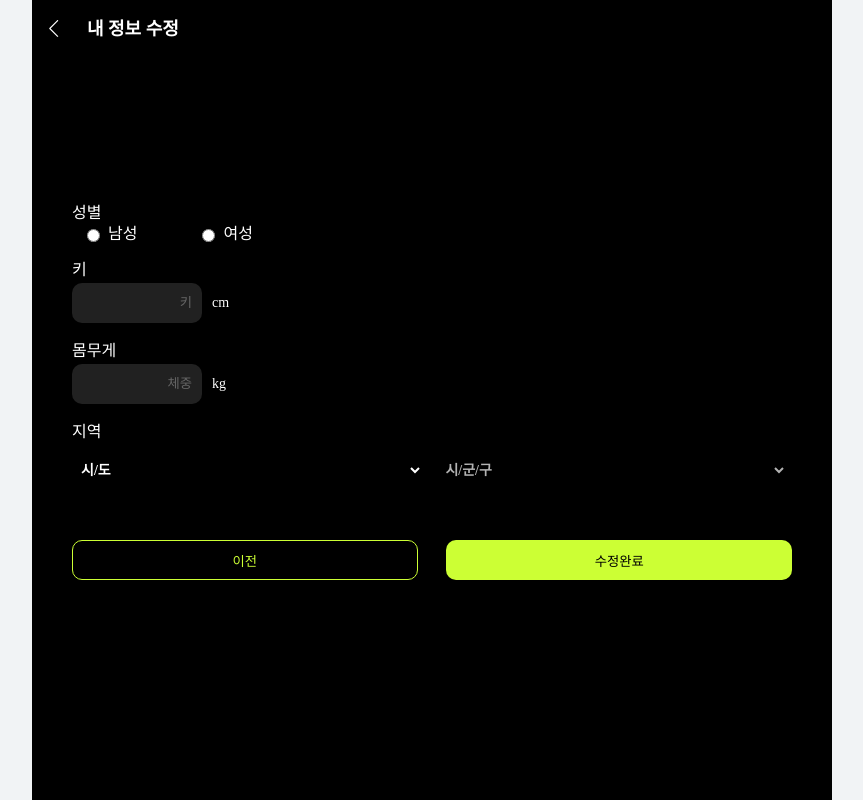
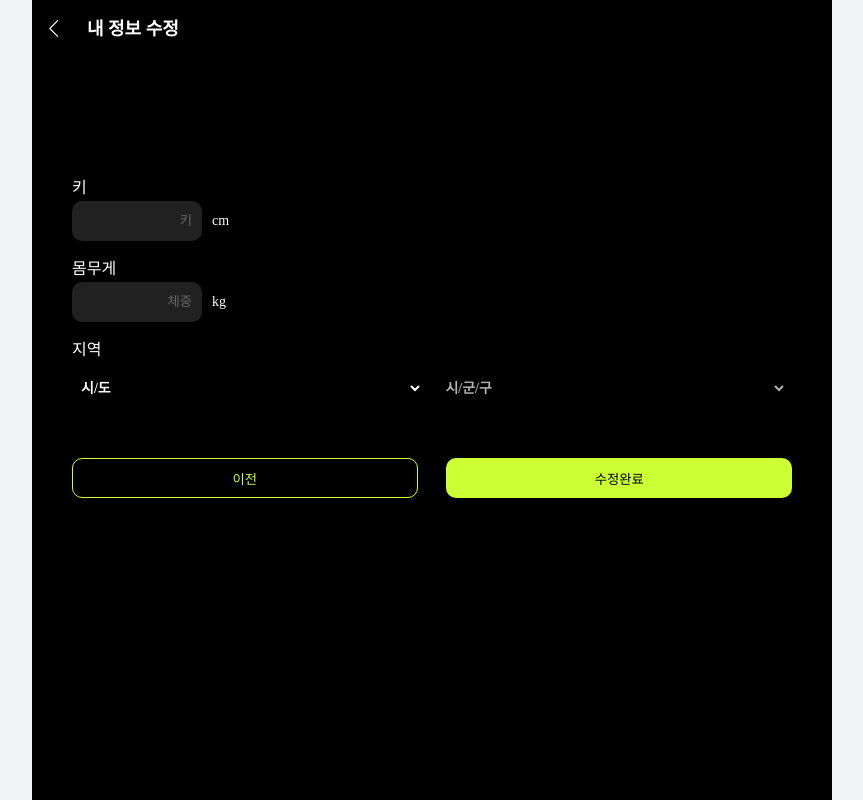
Before and after one commit to JJJJ55/0CHA, a React (Create React App) app in the folder front-end/: page /mypage/info in a window 1280 px wide. Shown: the whole page, without its empty margins (208-1071 px from the left). Built offline with nearby package versions, Linux system fonts and the light colour scheme; sample sign-in values are in the browser's storage; a web font is replaced by a local one; what chartjs-plugin-datalabels would draw is missing.

Commit message:
test - ojy - 배포환경 테스트

```diff
--- a/front-end/src/components/Common/TextArea.tsx
+++ b/front-end/src/components/Common/TextArea.tsx
@@ -34,6 +34,7 @@ interface TextAreaProps {
   bold?: string;
   placeColor?: string;
   size?: string;
+  value?: string;
 }
 
 const TextArea = (props: TextAreaProps): JSX.Element => {
--- a/front-end/src/lib/api/fitness-api.ts
+++ b/front-end/src/lib/api/fitness-api.ts
@@ -48,7 +48,8 @@ export const getFitnessJjimCheck = async (
   success: (response: any) => void,
   fail: (error: AxiosError) => void,
 ) => {
-  await jwt.get(`/workout/exercises/${exerciseId}/is-favorite`).then(success).catch(fail);
+  // await jwt.get(`/workout/exercises/${exerciseId}/is-favorite`).then(success).catch(fail);
+  await jwt.get(`/workout/exercises/${exerciseId}/favorite`).then(success).catch(fail);
 };
 
 // 본인루틴조회
--- a/front-end/src/lib/api/user-api.ts
+++ b/front-end/src/lib/api/user-api.ts
@@ -111,6 +111,7 @@ export const signup = async (
   success: (response: any) => void,
   fail: (error: AxiosError) => void,
 ) => {
+  console.log('넘어온 값 : ' + param);
   await local.post(`/auth/register/signup`, param).then(success).catch(fail);
 };
 
--- a/front-end/src/pages/LoginAfter/PlusInfo/PlusInfoPage.tsx
+++ b/front-end/src/pages/LoginAfter/PlusInfo/PlusInfoPage.tsx
@@ -381,6 +381,8 @@ const PlusInfoPage = (): JSX.Element => {
     location2: '',
   });
 
+  console.log('넘어온 아이디 : ', id);
+
   const handleChangeValue = (e: React.ChangeEvent<HTMLInputElement | HTMLSelectElement>) => {
     const { name, value } = e.target;
     // 키 - 체중 필드에 대해 제약조건 규정
@@ -405,8 +407,8 @@ const PlusInfoPage = (): JSX.Element => {
       gender: parseInt(data.gender),
       height: parseFloat(data.height),
       weight: parseFloat(data.weight),
-      district: data.location2,
-      siGunGu: data.location1,
+      district: data.location1,
+      siGunGu: data.location2,
     };
     await putPlusInfo(
       param,
--- a/front-end/src/pages/LoginBefore/SignUp/SignUpPage.tsx
+++ b/front-end/src/pages/LoginBefore/SignUp/SignUpPage.tsx
@@ -463,7 +463,8 @@ const SignUpPage = (): JSX.Element => {
         (resp) => {
           dispatch(pageActions.OnPageChange());
           alert('가입성공');
-          navigate('/signup', { state: { id: resp.data.id } });
+          console.log('뱉은 값 : ' + resp.data);
+          navigate('/signup', { state: { id: resp.data } });
         },
         (error) => {
           alert('가입도중 오류가 발생하였습니다. 잠시후 다시 시도해주세요.');
--- a/front-end/src/pages/Profile/ProfileMain/ProfileMainPage.tsx
+++ b/front-end/src/pages/Profile/ProfileMain/ProfileMainPage.tsx
@@ -168,7 +168,17 @@ const ProfileMainPage = (): JSX.Element => {
     if (password === '동의합니다.') {
       await delMyDel(
         (resp) => {
-          alert('탈퇴되었습니다. 이용해주셔서 감사합니다.');
+          logout(
+            (resp) => {
+              alert('탈퇴되었습니다. 이용해주셔서 감사합니다.');
+              navigate('/');
+              localStorage.removeItem('accessToken');
+              localStorage.removeItem('refreshToken');
+            },
+            (error) => {
+              alert('탈퇴과정에서 오류가 발생했습니다.');
+            },
+          );
         },
         (error) => {
           alert('잠시 후 다시 시도해주세요.');
--- a/front-end/src/pages/Profile/UpdateMyInfo/UpdateMyInfoPage.tsx
+++ b/front-end/src/pages/Profile/UpdateMyInfo/UpdateMyInfoPage.tsx
@@ -16,20 +16,17 @@ const s = {
     background-color: ${(props) => props.theme.bgColor};
     overflow: auto;
   `,
-  InfoHeader: styled.div`
-    height: 100px;
-    display: flex;
-    flex-direction: column;
-    padding-left: 10%;
+  BinArea: styled.div`
+    width: 100%;
+    height: 60px;
   `,
   PlusInfoArea: styled.div`
     width: 100%;
-    height: 100%;
     display: flex;
     flex-direction: column;
     justify-content: center;
     align-items: center;
-    padding: 60px 0 70px;
+    padding: 120px 0 70px;
   `,
 
   MeasurementArea: styled.div`
@@ -369,15 +366,6 @@ const districts: Record<string, string[]> = {
 };
 
 interface dataType {
-  gender: string;
-  height: string;
-  weight: string;
-  district: string;
-  siGunGu: string;
-}
-
-interface User {
-  gender: string;
   height: string;
   weight: string;
   district: string;
@@ -388,16 +376,8 @@ const UpdateMyInfoPage = (): JSX.Element => {
   const navigate = useNavigate();
 
   const datas = userData();
-  // const [user, setUser] = useState<User>({
-  //   gender: '',
-  //   height: '168.7',
-  //   weight: '60.5',
-  //   district: '서울특별시',
-  //   siGunGu: '중랑구',
-  // });
 
   const [data, setData] = useState<dataType>({
-    gender: datas.gender,
     height: datas.height,
     weight: datas.weight,
     district: datas.district,
@@ -445,39 +425,8 @@ const UpdateMyInfoPage = (): JSX.Element => {
   return (
     <s.Container>
       <Header text="내 정보 수정" />
+      <s.BinArea></s.BinArea>
       <s.PlusInfoArea>
-        {!datas.gender && (
-          <s.InfoNameBox>
-            <s.InputHeader children="성별" />
-          </s.InfoNameBox>
-        )}
-        {!datas.gender && (
-          <s.GenderArea>
-            <s.GenderOption>
-              <input
-                type="radio"
-                id="male"
-                name="gender"
-                value="남성"
-                checked={data.gender === '남성'}
-                onChange={handleChangeValue}
-              />
-              <label htmlFor="male">남성</label>
-            </s.GenderOption>
-            <s.GenderOption>
-              <input
-                type="radio"
-                id="female"
-                name="gender"
-                value="여성"
-                checked={data.gender === '여성'}
-                onChange={handleChangeValue}
-              />
-              <label htmlFor="female">여성</label>
-            </s.GenderOption>
-          </s.GenderArea>
-        )}
-
         <s.InfoNameBox>
           <s.InputHeader children="키" />
         </s.InfoNameBox>
```
Also changed, not shown: front-end/src/pages/Fitness/FitnessListPage.tsx (+8 -1 lines).
